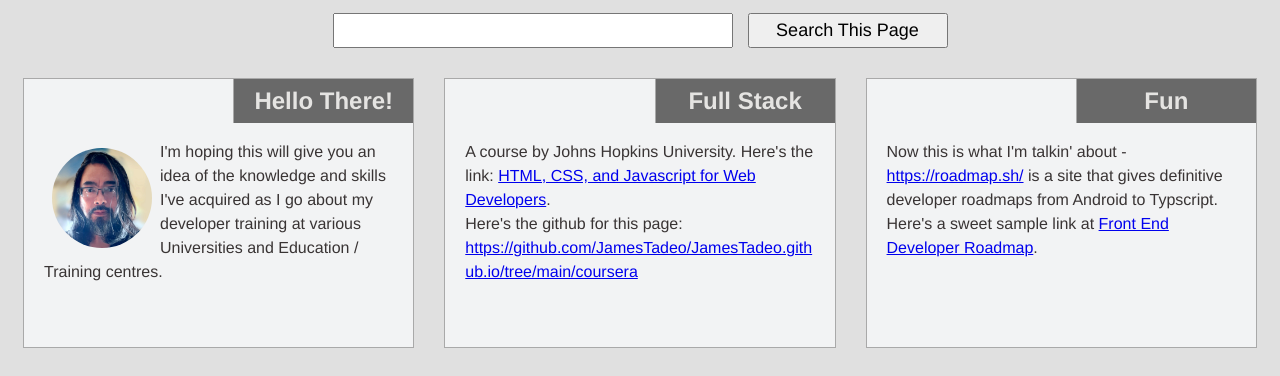
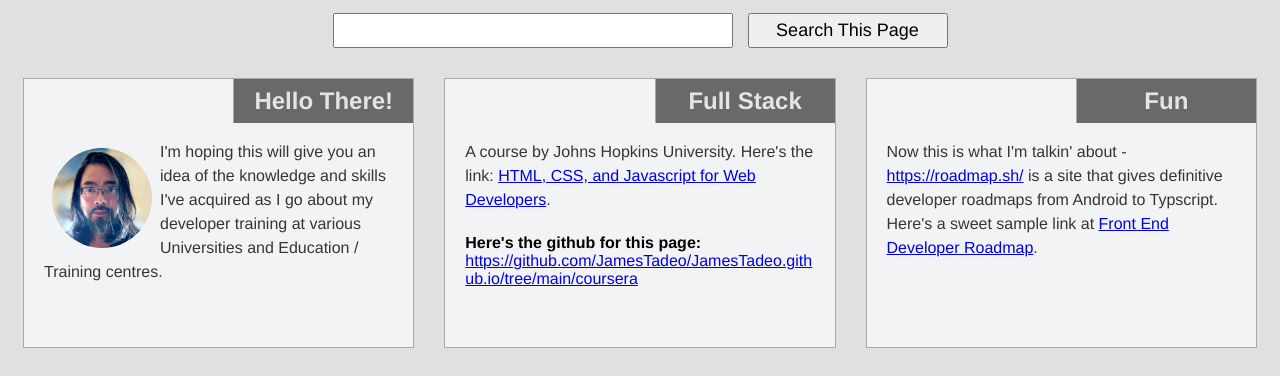
Before and after one commit to JamesTadeo/JamesTadeo.github.io, a plain HTML site: page coursera/index.html in a window 1280 px wide. Shown: the part 84-460 px from the top of the page. Drawn offline with Linux system fonts and the light colour scheme.

Commit message:
Css style p tags

```diff
--- a/coursera/css/style.css
+++ b/coursera/css/style.css
@@ -114,6 +114,24 @@ input#SearchBtn {
     word-wrap: break-word;
 }
 
+/* p {
+    color: #393434;
+    font-family: Helvetica;
+    line-height: 150%;
+    margin-right: auto;
+    margin-left: auto;
+    padding: 2px 20px 2px 20px;
+    width: 100%;
+    word-wrap: break-word;
+} */
+
+p {
+    margin-right: auto;
+    margin-left: auto;
+    padding: 2px 20px 2px 20px;
+    word-wrap: break-word;
+}
+
 /* Simple Responsive Framework. */
 .row {
     width: 100%;
--- a/coursera/index.html
+++ b/coursera/index.html
@@ -34,8 +34,9 @@
                     <h2 class="menuboxTitle tech">Full Stack</h2>
                     <p class="menuboxInfo">
                         A course by Johns Hopkins University. Here's the link: <a href="https://www.coursera.org/learn/html-css-javascript-for-web-developers" target="_blank">HTML, CSS, and Javascript for Web Developers</a>.
-                        <br/>
-                        Here's the github for this page: <a href="https://github.com/JamesTadeo/JamesTadeo.github.io/tree/main/coursera" target="_blank">https://github.com/JamesTadeo/JamesTadeo.github.io/tree/main/coursera</a>
+                        <p>
+                        <strong>Here's the github for this page:</strong> <a href="https://github.com/JamesTadeo/JamesTadeo.github.io/tree/main/coursera" target="_blank">https://github.com/JamesTadeo/JamesTadeo.github.io/tree/main/coursera</a>
+                        </p>
                     </p>
                 </div>
             </div>
```
